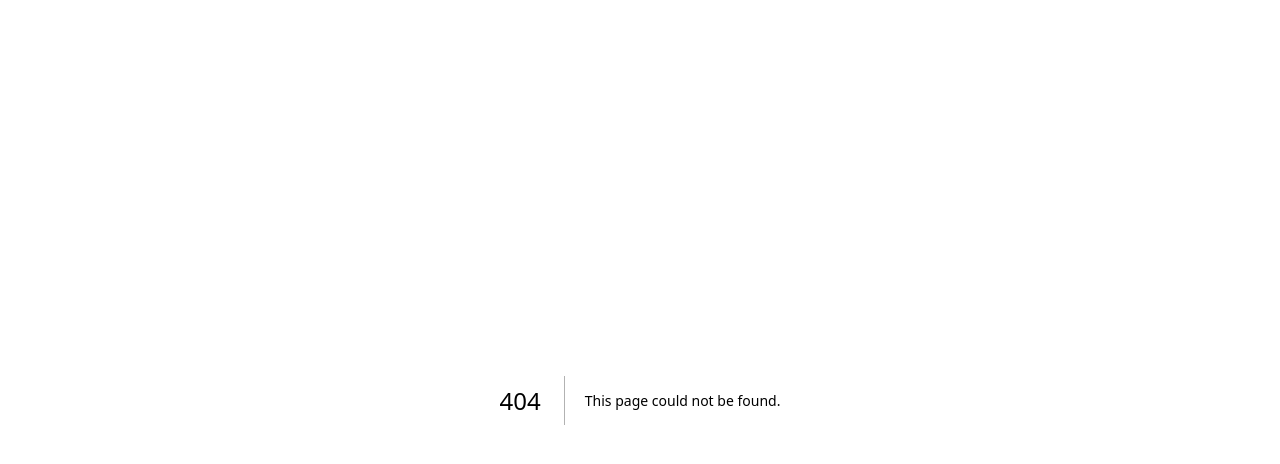
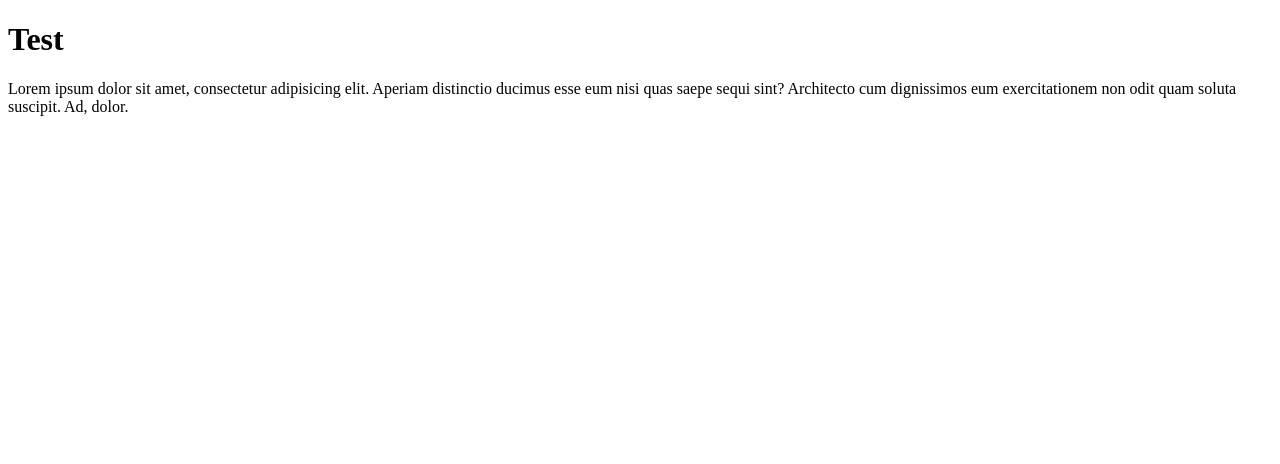
Before and after one commit to ftantely/nextjs, a Next.js app: page /sub/test in a window 1280 px wide. Before the commit this address had no page. Shown: the top 464 px of the page. Built offline with nearby package versions, Linux system fonts and the light colour scheme.

Commit message:
2_Sub_Folder

```diff
--- /dev/null
+++ b/pages/sub/test.js
@@ -0,0 +1,14 @@
+import React from "react";
+
+const Test = () => (
+  <div>
+    <h1>Test</h1>
+    <p>
+      Lorem ipsum dolor sit amet, consectetur adipisicing elit. Aperiam
+      distinctio ducimus esse eum nisi quas saepe sequi sint? Architecto cum
+      dignissimos eum exercitationem non odit quam soluta suscipit. Ad, dolor.
+    </p>
+  </div>
+);
+
+export default Test;
```
